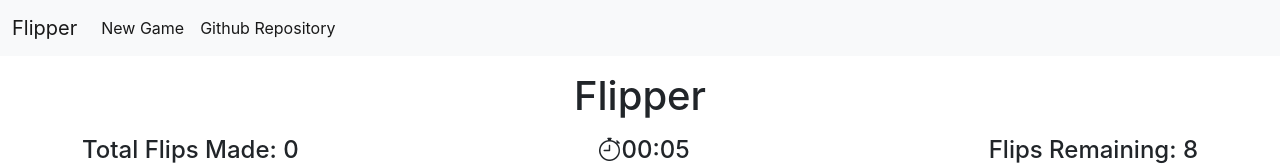
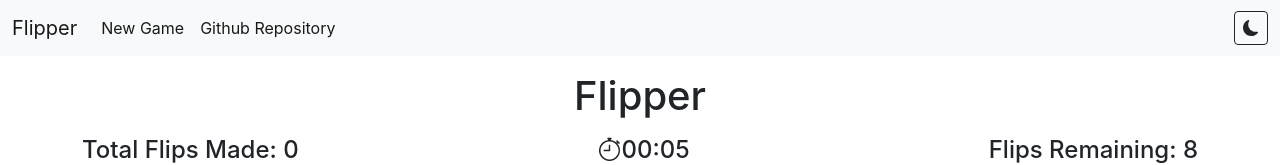
Before and after one commit to adarshpand3y/flipper, a React (Create React App) app: page / in a window 1280 px wide. Shown: the top 165 px of the page. Built offline with nearby package versions, Linux system fonts and the light colour scheme.

Commit message:
Video 11 Creating theme state and Changing Navbar Theme

```diff
--- a/src/App.js
+++ b/src/App.js
@@ -1,11 +1,24 @@
 import Mainarea from "./Components/Mainarea";
 import Navbar from "./Components/Navbar";
+import {useState} from 'react';
 
-function App() {
+
+const App = () => {
+  const [theme, setTheme] = useState('light');
+
+  const handleThemeChange = () => {
+    if (theme === 'light') {
+      setTheme('dark');
+    }
+    else {
+      setTheme('light');
+    }
+  }
+
   return (
     <>
-      <Navbar />
-      <Mainarea difficulty="4" />
+      <Navbar theme={theme} switchTheme={handleThemeChange} />
+      <Mainarea difficulty="4" theme={theme} />
     </>
   );
 }
--- a/src/Components/Navbar.js
+++ b/src/Components/Navbar.js
@@ -1,8 +1,8 @@
 import React from 'react'
 
-export default function Navbar() {
+export default function Navbar(props) {
     return (
-        <nav className="navbar navbar-expand-lg navbar-light bg-light">
+        <nav className={`navbar navbar-expand-lg navbar-${props.theme} bg-${props.theme}`}>
             <div className="container-fluid">
                 <a className="navbar-brand" href="/">Flipper</a>
                 <button className="navbar-toggler" type="button" data-bs-toggle="collapse" data-bs-target="#navbarSupportedContent" aria-controls="navbarSupportedContent" aria-expanded="false" aria-label="Toggle navigation">
@@ -17,6 +17,17 @@ export default function Navbar() {
                             <a className="nav-link active" href="https://github.com/adarshpand3y/flipper" target="_blank" rel="noreferrer">Github Repository</a>
                         </li>
                     </ul>
+                    <div className={`d-flex border border-${props.theme==='light'?"dark":"light"} rounded p-2`} onClick={props.switchTheme}>
+                        {
+                            props.theme!=="light"?
+                            <svg xmlns="http://www.w3.org/2000/svg" style={{filter: `invert(1)`}} width="16" height="16" fill="currentColor" className="bi bi-brightness-high-fill" viewBox="0 0 16 16">
+                                <path d="M12 8a4 4 0 1 1-8 0 4 4 0 0 1 8 0zM8 0a.5.5 0 0 1 .5.5v2a.5.5 0 0 1-1 0v-2A.5.5 0 0 1 8 0zm0 13a.5.5 0 0 1 .5.5v2a.5.5 0 0 1-1 0v-2A.5.5 0 0 1 8 13zm8-5a.5.5 0 0 1-.5.5h-2a.5.5 0 0 1 0-1h2a.5.5 0 0 1 .5.5zM3 8a.5.5 0 0 1-.5.5h-2a.5.5 0 0 1 0-1h2A.5.5 0 0 1 3 8zm10.657-5.657a.5.5 0 0 1 0 .707l-1.414 1.415a.5.5 0 1 1-.707-.708l1.414-1.414a.5.5 0 0 1 .707 0zm-9.193 9.193a.5.5 0 0 1 0 .707L3.05 13.657a.5.5 0 0 1-.707-.707l1.414-1.414a.5.5 0 0 1 .707 0zm9.193 2.121a.5.5 0 0 1-.707 0l-1.414-1.414a.5.5 0 0 1 .707-.707l1.414 1.414a.5.5 0 0 1 0 .707zM4.464 4.465a.5.5 0 0 1-.707 0L2.343 3.05a.5.5 0 1 1 .707-.707l1.414 1.414a.5.5 0 0 1 0 .708z" />
+                            </svg> :
+                            <svg xmlns="http://www.w3.org/2000/svg" width="16" height="16" fill="currentColor" className="bi bi-moon-fill" viewBox="0 0 16 16">
+                                <path d="M6 .278a.768.768 0 0 1 .08.858 7.208 7.208 0 0 0-.878 3.46c0 4.021 3.278 7.277 7.318 7.277.527 0 1.04-.055 1.533-.16a.787.787 0 0 1 .81.316.733.733 0 0 1-.031.893A8.349 8.349 0 0 1 8.344 16C3.734 16 0 12.286 0 7.71 0 4.266 2.114 1.312 5.124.06A.752.752 0 0 1 6 .278z" />
+                            </svg>
+                        }
+                    </div>
                 </div>
             </div>
         </nav>
```
